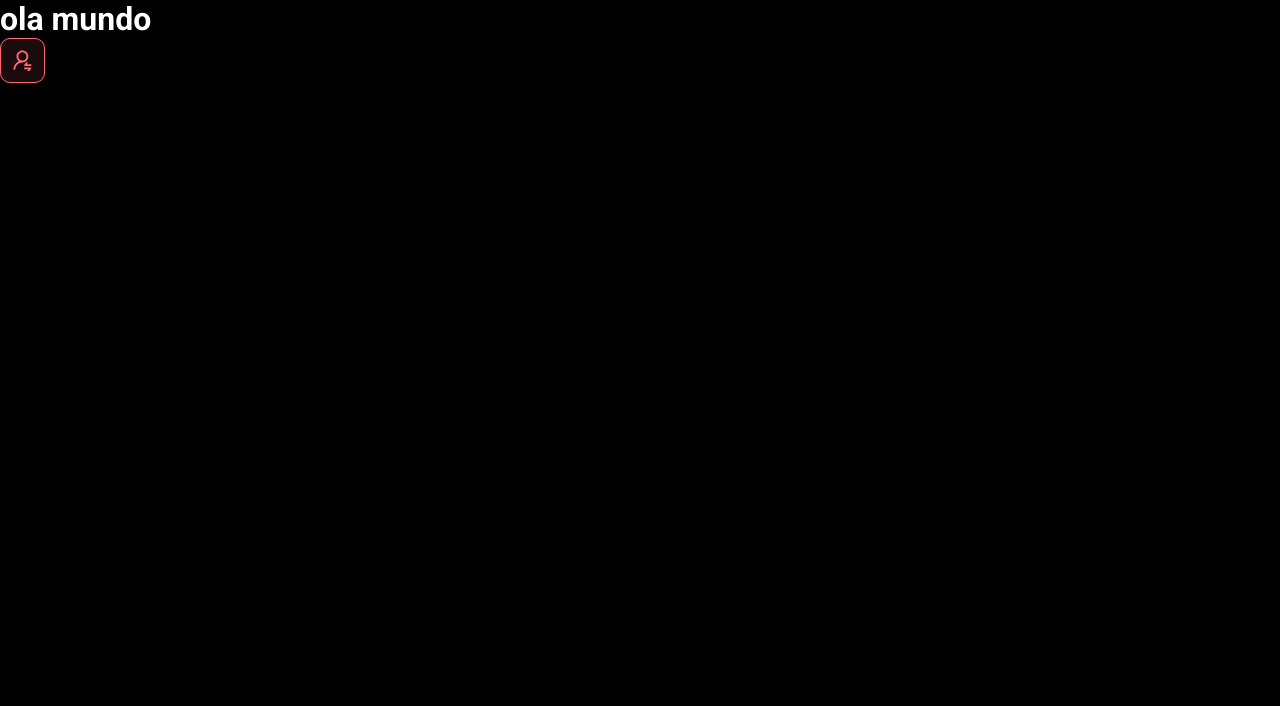
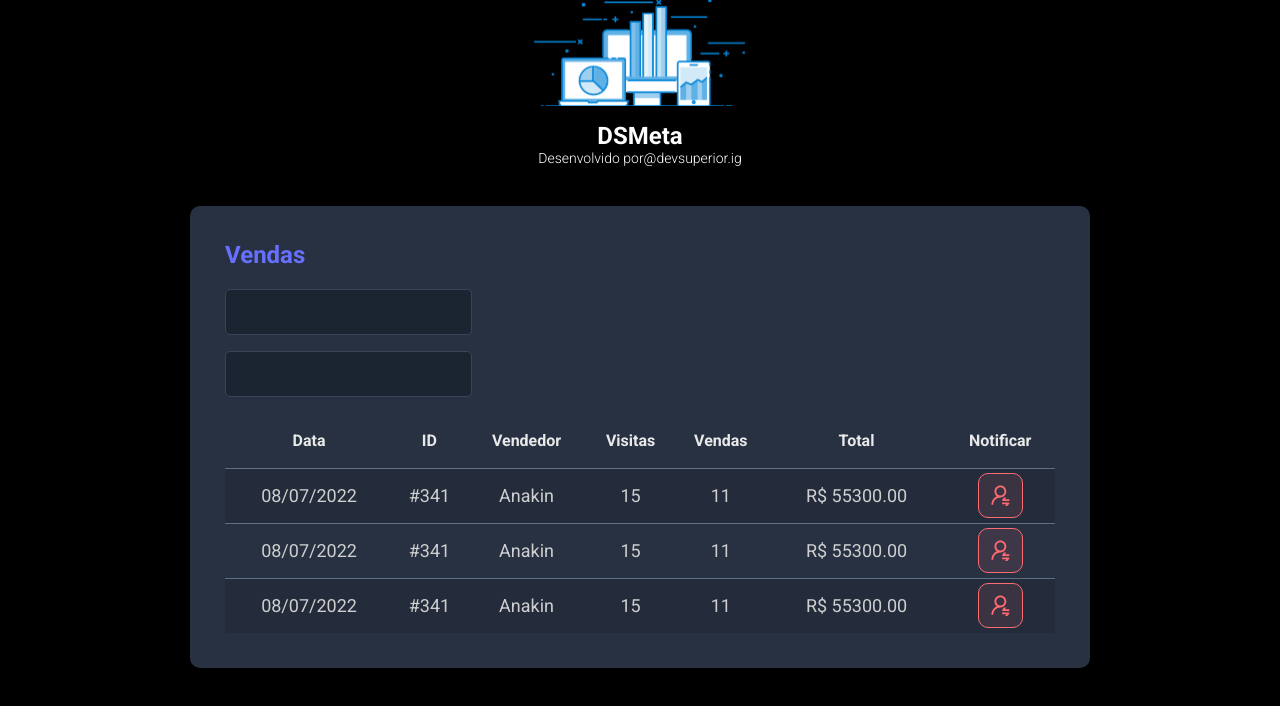
Before and after one commit to cadurego/dsmeta, a React (Vite) app in the folder frontend/: page / in a window 1280 px wide. Shown: the top 706 px of the page. Built offline with nearby package versions, Linux system fonts and the light colour scheme.

Commit message:
Other components

```diff
--- a/frontend/src/App.tsx
+++ b/frontend/src/App.tsx
@@ -1,11 +1,15 @@
-import NotificationButton from "./components/NotificationButton"
-
+import Header from "./components/Header"
+import SalesCard from "./components/SalesCard"
 
 function App() {
-  return(
+  return (
     <>
-    <h1>ola mundo</h1>
-    <NotificationButton/>
+      <Header />
+      <section id="sales">
+        <div className="dsmeta-container">
+            <SalesCard/>
+        </div>
+      </section>
     </>
   )
 }
--- /dev/null
+++ b/frontend/src/components/Header/index.tsx
@@ -0,0 +1,17 @@
+import './styles.css'
+import icon from '../../assets/img/logo.svg'
+
+function Header() {
+    return (
+        <div className="ds-logo-container">
+            <img src={icon} alt="DSMeta" />
+            <h1> DSMeta</h1>
+            <p>
+                Desenvolvido por
+                <a href="https://www.instagram.com/devsuperior.ig/">@devsuperior.ig </a>
+            </p>
+        </div>
+    )
+}
+
+export default Header
--- /dev/null
+++ b/frontend/src/components/Header/styles.css
@@ -0,0 +1,27 @@
+header {
+    background: linear-gradient(180deg, #102347 0%, #181818 100%);
+    height: 220px;
+    display: flex;
+    align-items: center;
+    justify-content: center;
+}
+
+.ds-logo-container {
+    display: flex;
+    flex-direction: column;
+    align-items: center;
+}
+
+.ds-logo-container img {
+    width: 235px;
+}
+
+.ds-logo-container h1 {
+    margin-top: 15px;
+    font-size: 24px;
+}
+
+.ds-logo-container p {
+    font-size: 14px;
+    font-weight: 300;
+}
--- /dev/null
+++ b/frontend/src/components/SalesCard/index.tsx
@@ -0,0 +1,80 @@
+import './styles.css'
+import NotificationButton from '../NotificationButton'
+
+function SalesCard() {
+  return (
+    <>
+      <div className="dsmeta-card">
+        <h2 className="dsmeta-sales-title"> Vendas</h2>
+        <div>
+          <div className="dsmeta-form-control-container">
+            <input className="dsmeta-form-control" type="text"/>
+          </div>
+          <div className="dsmeta-form-control-container" >
+            <input className="dsmeta-form-control" type="text"/>
+          </div>
+        </div>
+        <div>
+          <table className="dsmeta-sales-table">
+            <thead>
+              <tr>
+                <th className="swow576">Data</th>
+                <th className="show992">ID</th>
+                <th>Vendedor</th>
+                <th className="show992">Visitas</th>
+                <th className="show992">Vendas</th>
+                <th>Total</th>
+                <th>Notificar</th>
+              </tr>
+            </thead>
+            <tbody>
+              <tr>
+                <td className="swow576" >08/07/2022</td>
+                <td className="show992">#341</td>
+                <td>Anakin</td>
+                <td className="show992">15</td>
+                <td className="show992">11</td>
+                <td>R$ 55300.00</td>
+                <td>
+                  <div className="dsmeta-red-btn-container">
+                    <NotificationButton/>
+                    </div>
+                </td>
+              </tr>
+              <tr>
+                <td className="swow576" >08/07/2022</td>
+                <td className="show992">#341</td>
+                <td>Anakin</td>
+                <td className="show992">15</td>
+                <td className="show992">11</td>
+                <td>R$ 55300.00</td>
+                <td>
+                  <div className="dsmeta-red-btn-container">
+                  <NotificationButton/>
+                    </div>
+                </td>
+              </tr>
+              <tr>
+                <td className="swow576" >08/07/2022</td>
+                <td className="show992">#341</td>
+                <td>Anakin</td>
+                <td className="show992">15</td>
+                <td className="show992">11</td>
+                <td>R$ 55300.00</td>
+                <td>
+                  <div className="dsmeta-red-btn-container">
+                  <NotificationButton/>
+                    </div>
+                </td>
+              </tr>
+            </tbody>
+          </table>
+        </div>
+
+
+      </div>
+    </>
+  )
+}
+
+export default SalesCard
--- /dev/null
+++ b/frontend/src/components/SalesCard/styles.css
@@ -0,0 +1,107 @@
+.dsmeta-card {
+    background-color: #283142;
+    border-radius: 10px;
+    padding: 30px 10px;
+}
+
+
+
+.dsmeta-sales-title {
+    margin-bottom: 20px;
+    color: #676FFF;
+    font-size: 24px;
+}
+
+.dsmeta-form-control {
+    width: 100;
+    height: 46px;
+    background-color: #1B2531;
+    border: 1px solid #384459;
+    border-radius: 5PX;
+    color: #9AAABE;
+    padding: 0 20px;
+    font-size: 18px;
+
+}
+
+.dsmeta-form-control-container {
+    margin-bottom: 16px;
+    max-width: 300px;
+}
+
+.dsmeta-sales-table {
+    width: 100%;
+    border-spacing: 0;
+    border-collapse: collapse;
+}
+
+.dsmeta-sales-table thead {
+    height: 55px;
+    font-size: 16px;
+    color: #E9E9E9;
+    font-weight: 700;
+}
+
+.dsmeta-sales-table tbody {
+    font-size: 14px;
+    font-weight: 400;
+    color: #CFCFCF;
+    text-align: center;
+}
+
+.dsmeta-sales-table tbody tr {
+
+    height: 74px;
+    border-top: 1px solid #5F6E82;
+}
+
+.dsmeta-sales-table tbody tr:nth-child(odd) {
+    background-color: #242C3B;
+}
+
+.dsmeta-sales-table tbody :hover>td {
+    background-color: #384459
+}
+
+
+
+.dsmeta-red-btn-container {
+    display: flex;
+    justify-content: center;
+}
+
+.swow576 {
+    display: none;
+}
+
+.show992 {
+    display: none;
+}
+
+@media(min-width: 576px) {
+    .swow576 {
+        display: table-cell;
+    }
+
+    .dsmeta-card {
+        padding: 35px;
+    }
+
+    .dsmeta-sales-table tbody tr {
+        height: 55px;
+
+    }
+
+    .dsmeta-sales-table tbody {
+        font-size: 18px;
+    }
+}
+
+@media(min-width: 992px) {
+    .show992 {
+        display: table-cell;
+    }
+}
+
+Footer © 2022 GitHub,
+Inc. Footer navigation Terms Privacy Security Status Docs Contact GitHub Pricing API Training Blog About
--- a/frontend/src/index.css
+++ b/frontend/src/index.css
@@ -24,3 +24,11 @@ a, a:hover, a:visited {
     color: unset;
     text-decoration: none;
 }
+.dsmeta-container {
+    width: 100%;
+    max-width: 900px;
+    margin: 0 auto;
+}
+#sales{
+    padding: 40px 10px;
+}
```
Also changed, not shown: frontend/src/assets/img/logo.svg (added).
